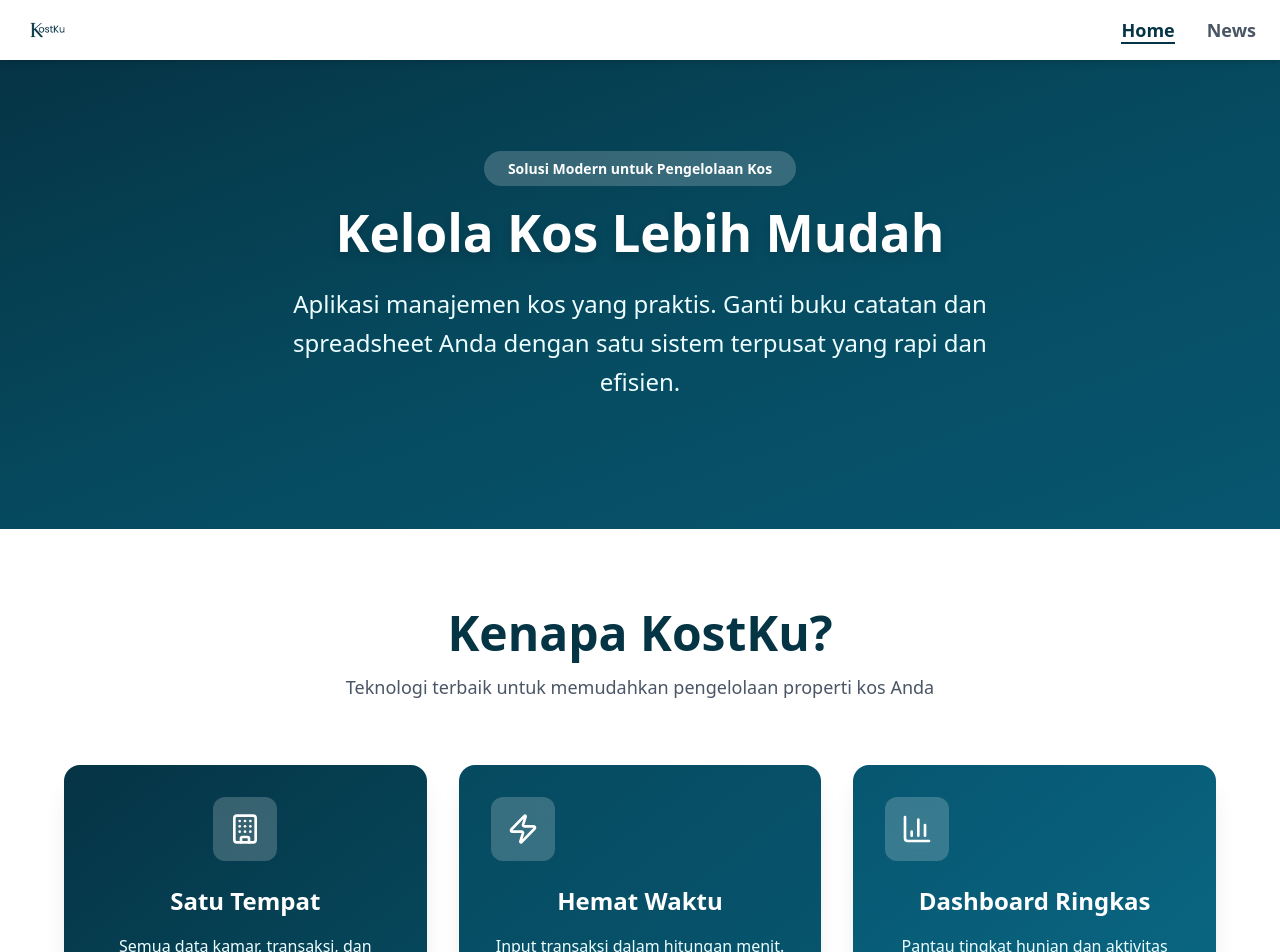
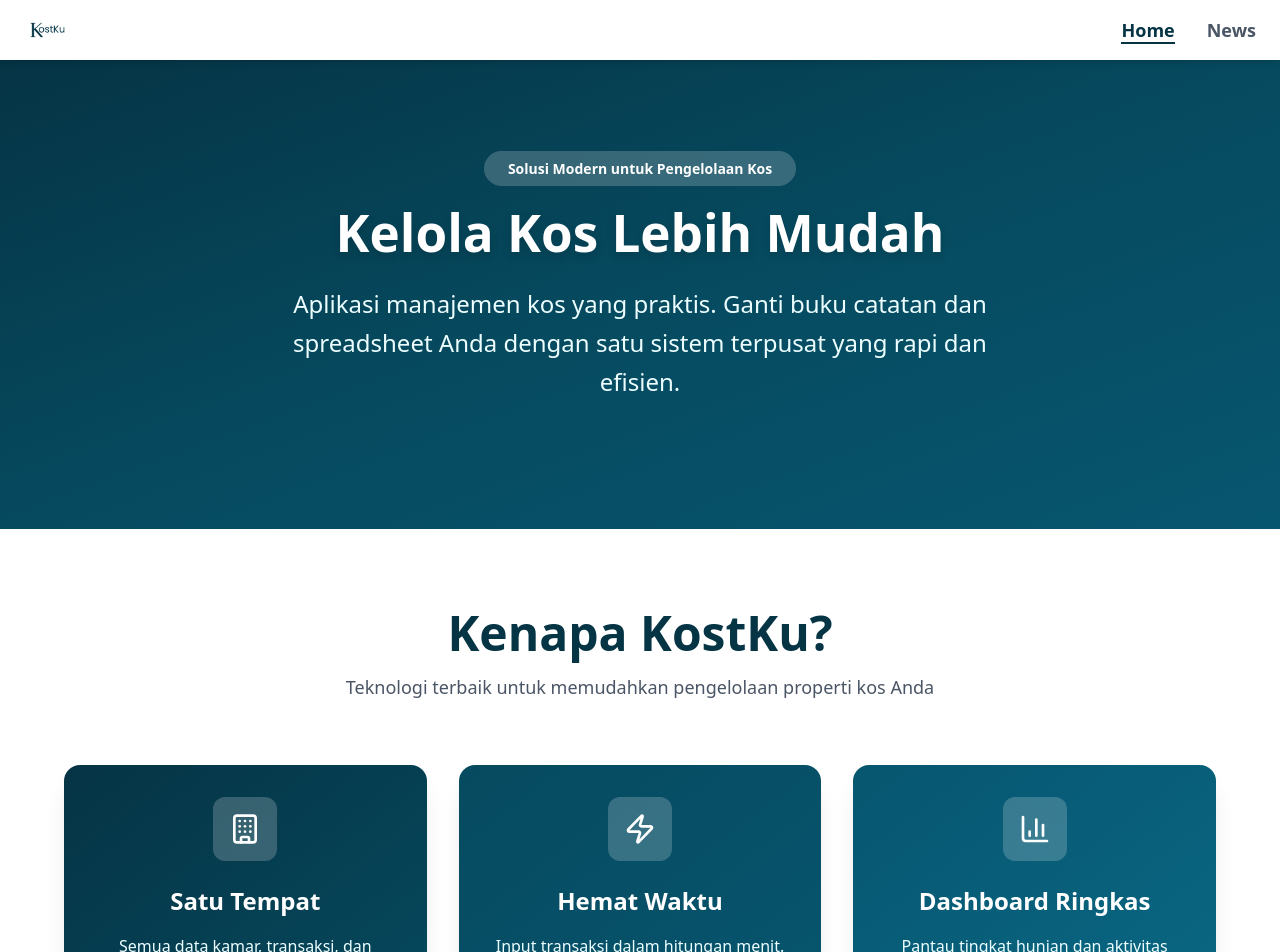
Before and after one commit to vincentLagi/KostKu, a React (Vite) app: page / in a window 1280 px wide. Shown: the top 952 px of the page. Built offline with nearby package versions, Linux system fonts and the light colour scheme.

Commit message:
#Main - fix layout 2

```diff
--- a/src/LandingPage.tsx
+++ b/src/LandingPage.tsx
@@ -66,16 +66,16 @@ const LandingPage = () => {
                             <p className="text-cyan-50 leading-relaxed">Semua data kamar, transaksi, dan riwayat sewa tersimpan rapi dalam satu aplikasi.</p>
                         </div>
 
-                        <div className="mx-auto bg-gradient-to-br from-[#064a5f] to-[#075670] text-white p-8 rounded-2xl shadow-xl hover:shadow-2xl hover:scale-105 transition-all duration-300">
-                            <div className="bg-white/20 backdrop-blur-sm w-16 h-16 rounded-xl flex items-center justify-center mb-6">
+                        <div className="bg-gradient-to-br from-[#064a5f] to-[#075670] text-white p-8 rounded-2xl shadow-xl hover:shadow-2xl hover:scale-105 transition-all duration-300">
+                            <div className="mx-auto bg-white/20 backdrop-blur-sm w-16 h-16 rounded-xl flex items-center justify-center mb-6">
                                 <Zap className="w-8 h-8" />
                             </div>
                             <h3 className="text-2xl font-semibold mb-4">Hemat Waktu</h3>
                             <p className="text-cyan-50 leading-relaxed">Input transaksi dalam hitungan menit. Tidak perlu buka-tutup banyak file.</p>
                         </div>
 
-                        <div className="mx-auto bg-gradient-to-br from-[#075670] to-[#0a6884] text-white p-8 rounded-2xl shadow-xl hover:shadow-2xl hover:scale-105 transition-all duration-300">
-                            <div className="bg-white/20 backdrop-blur-sm w-16 h-16 rounded-xl flex items-center justify-center mb-6">
+                        <div className="bg-gradient-to-br from-[#075670] to-[#0a6884] text-white p-8 rounded-2xl shadow-xl hover:shadow-2xl hover:scale-105 transition-all duration-300">
+                            <div className="mx-auto bg-white/20 backdrop-blur-sm w-16 h-16 rounded-xl flex items-center justify-center mb-6">
                                 <BarChart3 className="w-8 h-8" />
                             </div>
                             <h3 className="text-2xl font-semibold mb-4">Dashboard Ringkas</h3>
```
